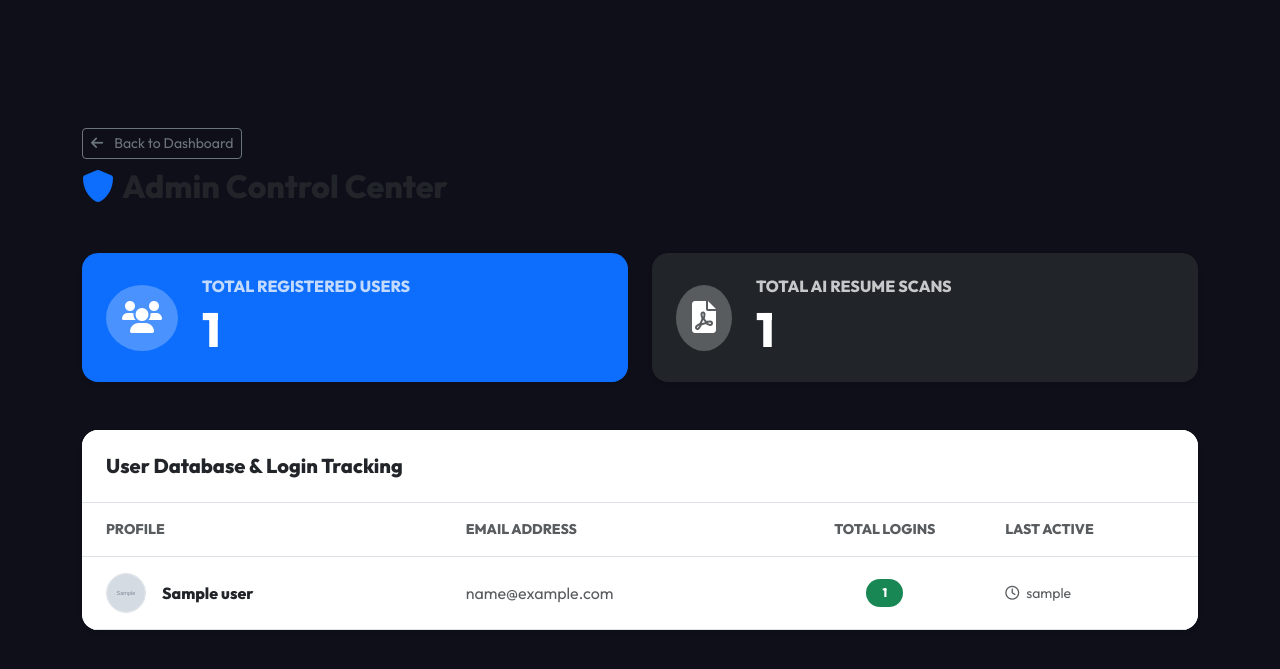
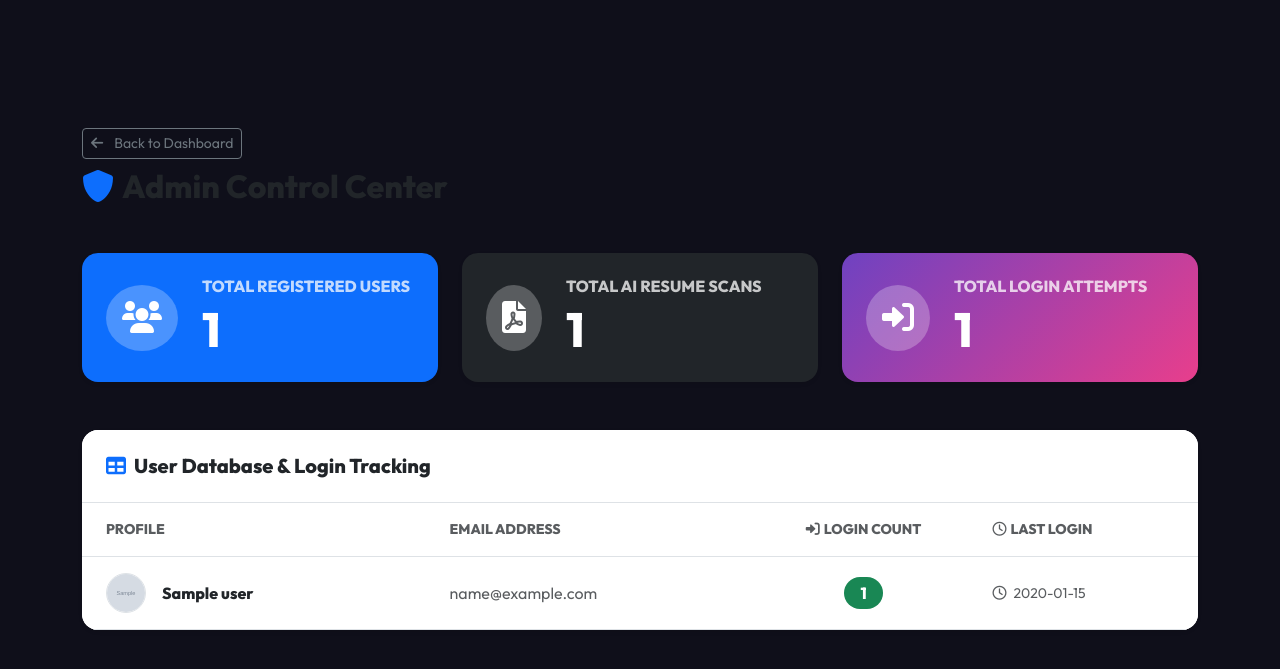
Before and after one commit to mehvishsheikh31/smart-companion-fastapi, a Python web app: template templates/admin.html in a window 1280 px wide. Shown: the top 669 px of the page. Run offline with Jinja, Linux system fonts and the light colour scheme; the template is opened without the code that fills it: most values are stand-ins (such as "Sample title", 1, 10 or a date in 2020); grey boxes marked "Sample" are stand-in pictures.

Commit message:
feat: admin button + login tracking

```diff
--- a/templates/admin.html
+++ b/templates/admin.html
@@ -1,5 +1,3 @@
-
-
 {% extends "base.html" %}
 
 {% block content %}
@@ -12,8 +10,9 @@
         </div>
     </div>
 
+    {# ── Stat Cards ── #}
     <div class="row g-4 mb-5 animate-fade-up">
-        <div class="col-md-6">
+        <div class="col-md-4">
             <div class="card border-0 shadow-sm rounded-4 h-100 bg-primary text-white">
                 <div class="card-body p-4 d-flex align-items-center">
                     <div class="bg-white bg-opacity-25 rounded-circle p-3 me-4">
@@ -27,7 +26,7 @@
             </div>
         </div>
 
-        <div class="col-md-6">
+        <div class="col-md-4">
             <div class="card border-0 shadow-sm rounded-4 h-100 bg-dark text-white">
                 <div class="card-body p-4 d-flex align-items-center">
                     <div class="bg-white bg-opacity-25 rounded-circle p-3 me-4">
@@ -40,11 +39,29 @@
                 </div>
             </div>
         </div>
+
+        {# ── NEW: Total Login Attempts card ── #}
+        <div class="col-md-4">
+            <div class="card border-0 shadow-sm rounded-4 h-100 text-white" style="background: linear-gradient(135deg, #6f42c1, #e83e8c);">
+                <div class="card-body p-4 d-flex align-items-center">
+                    <div class="bg-white bg-opacity-25 rounded-circle p-3 me-4">
+                        <i class="fas fa-sign-in-alt fa-2x"></i>
+                    </div>
+                    <div>
+                        <h6 class="text-uppercase fw-bold mb-1 opacity-75">Total Login Attempts</h6>
+                        <h2 class="display-5 fw-bold mb-0">{{ total_login_attempts }}</h2>
+                    </div>
+                </div>
+            </div>
+        </div>
     </div>
 
+    {# ── User Table with Login Tracking ── #}
     <div class="card border-0 shadow-sm rounded-4 overflow-hidden animate-fade-up" style="animation-delay: 0.2s;">
         <div class="card-header bg-white border-bottom p-4">
-            <h5 class="fw-bold mb-0 text-dark">User Database & Login Tracking</h5>
+            <h5 class="fw-bold mb-0 text-dark">
+                <i class="fas fa-table me-2 text-primary"></i>User Database &amp; Login Tracking
+            </h5>
         </div>
         <div class="table-responsive">
             <table class="table table-hover align-middle mb-0">
@@ -52,8 +69,12 @@
                     <tr>
                         <th class="text-uppercase text-muted small fw-bold px-4 py-3">Profile</th>
                         <th class="text-uppercase text-muted small fw-bold py-3">Email Address</th>
-                        <th class="text-uppercase text-muted small fw-bold text-center py-3">Total Logins</th>
-                        <th class="text-uppercase text-muted small fw-bold py-3">Last Active</th>
+                        <th class="text-uppercase text-muted small fw-bold text-center py-3">
+                            <i class="fas fa-sign-in-alt me-1"></i>Login Count
+                        </th>
+                        <th class="text-uppercase text-muted small fw-bold py-3">
+                            <i class="far fa-clock me-1"></i>Last Login
+                        </th>
                     </tr>
                 </thead>
                 <tbody>
@@ -61,22 +82,33 @@
                     <tr>
                         <td class="px-4 py-3">
                             <div class="d-flex align-items-center">
-                                <img src="{{ u.picture }}" alt="Avatar" class="rounded-circle me-3 border" width="40" height="40" onerror="this.src='https://ui-avatars.com/api/?name={{ u.name }}&background=random'">
+                                <img src="{{ u.picture }}" alt="Avatar"
+                                     class="rounded-circle me-3 border"
+                                     width="40" height="40"
+                                     onerror="this.src='https://ui-avatars.com/api/?name={{ u.name }}&background=random'">
                                 <span class="fw-bold text-dark">{{ u.name }}</span>
                             </div>
                         </td>
                         <td class="py-3 text-muted">{{ u.email }}</td>
                         <td class="py-3 text-center">
-                            <span class="badge bg-success rounded-pill px-3 py-2">{{ u.login_count }}</span>
+                            <span class="badge bg-success rounded-pill px-3 py-2 fs-6">
+                                {{ u.login_count or 0 }}
+                            </span>
                         </td>
                         <td class="py-3 text-muted small">
-                            <i class="far fa-clock me-1"></i> {{ u.last_login }}
+                            <i class="far fa-clock me-1"></i>
+                            {% if u.last_login %}
+                                {{ u.last_login.strftime('%d %b %Y, %I:%M %p') }}
+                            {% else %}
+                                Never
+                            {% endif %}
                         </td>
                     </tr>
                     {% endfor %}
                 </tbody>
             </table>
         </div>
+
         {% if not users %}
         <div class="p-5 text-center text-muted">
             <i class="fas fa-folder-open fa-3x mb-3 opacity-50"></i>
@@ -89,8 +121,8 @@
 
 <style>
     .animate-fade-down { animation: fadeDown 0.6s ease-out; }
-    .animate-fade-up { animation: fadeUp 0.6s ease-out; }
+    .animate-fade-up   { animation: fadeUp  0.6s ease-out; }
     @keyframes fadeDown { from { opacity: 0; transform: translateY(-20px); } to { opacity: 1; transform: translateY(0); } }
-    @keyframes fadeUp { from { opacity: 0; transform: translateY(20px); } to { opacity: 1; transform: translateY(0); } }
+    @keyframes fadeUp   { from { opacity: 0; transform: translateY( 20px); } to { opacity: 1; transform: translateY(0); } }
 </style>
 {% endblock %}
--- a/templates/base.html
+++ b/templates/base.html
@@ -37,17 +37,25 @@
                     <li class="nav-item">
                         <a class="nav-link px-3 rounded-pill" href="/courses/">Courses</a>
                     </li>
+
+                    {# ── ADMIN BUTTON: only shows for your admin Gmail ── #}
+                    {% if user.sub == admin_email %}
                     <li class="nav-item">
-                        <a class="btn btn-primary rounded-pill px-4 ms-lg-3" href="/auth/logout">Logout</a>
+                        <a class="btn btn-warning rounded-pill px-4 ms-lg-2 fw-bold" href="/admin">
+                            <i class="fas fa-shield-alt me-1"></i>Admin
+                        </a>
+                    </li>
+                    {% endif %}
+
+                    <li class="nav-item">
+                        <a class="btn btn-primary rounded-pill px-4 ms-lg-2" href="/auth/logout">Logout</a>
                     </li>
                 </ul>
             </div>
         </div>
     </nav>
     {% endif %}
-{% if user.sub == "mehvishsheikh.3101@gmail.com" %}
-<a href="/admin"><i class="fas fa-shield-alt"></i> Admin</a>
-{% endif %}
+
     <div class="main-content">
         {% block content %}{% endblock %}
     </div>
```
Also changed, not shown: app/routers/dashboard.py (+20 -47 lines).
